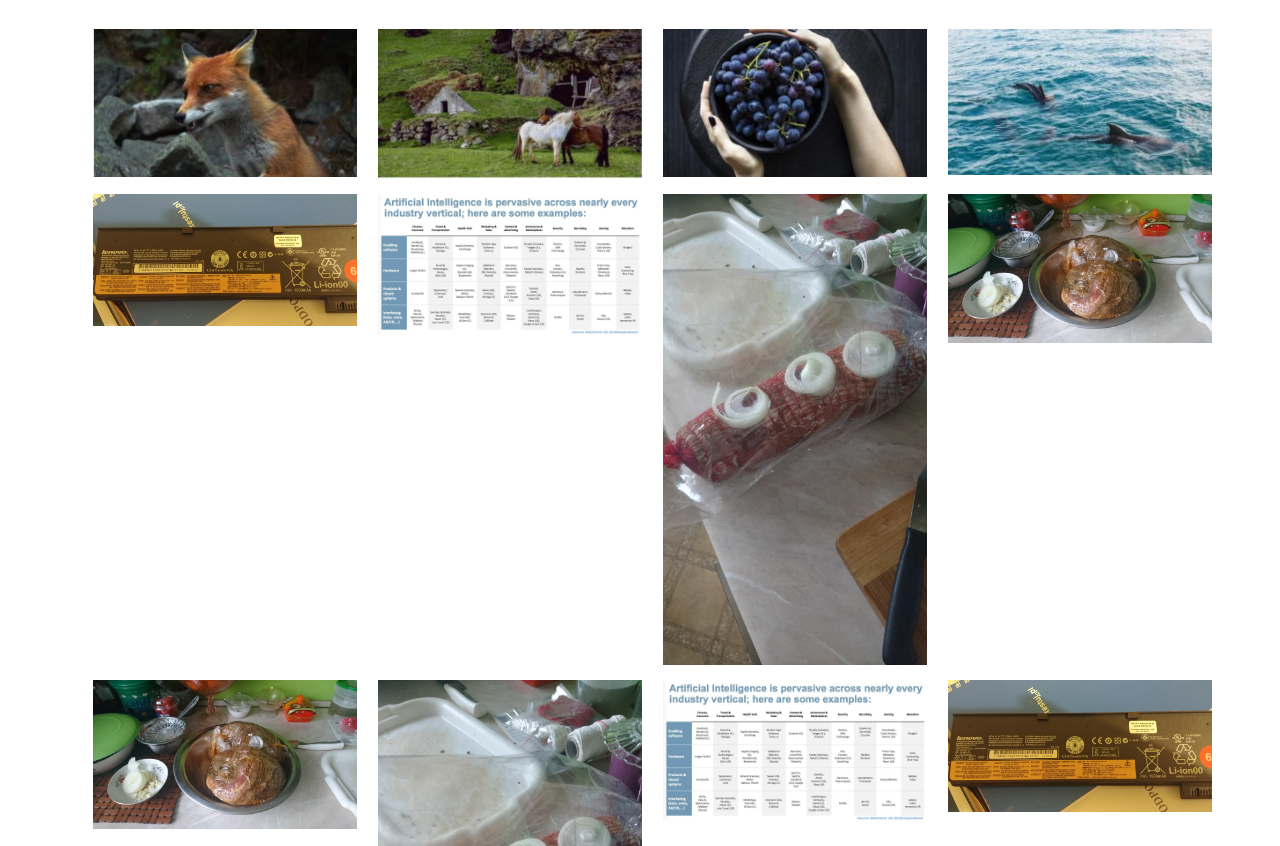
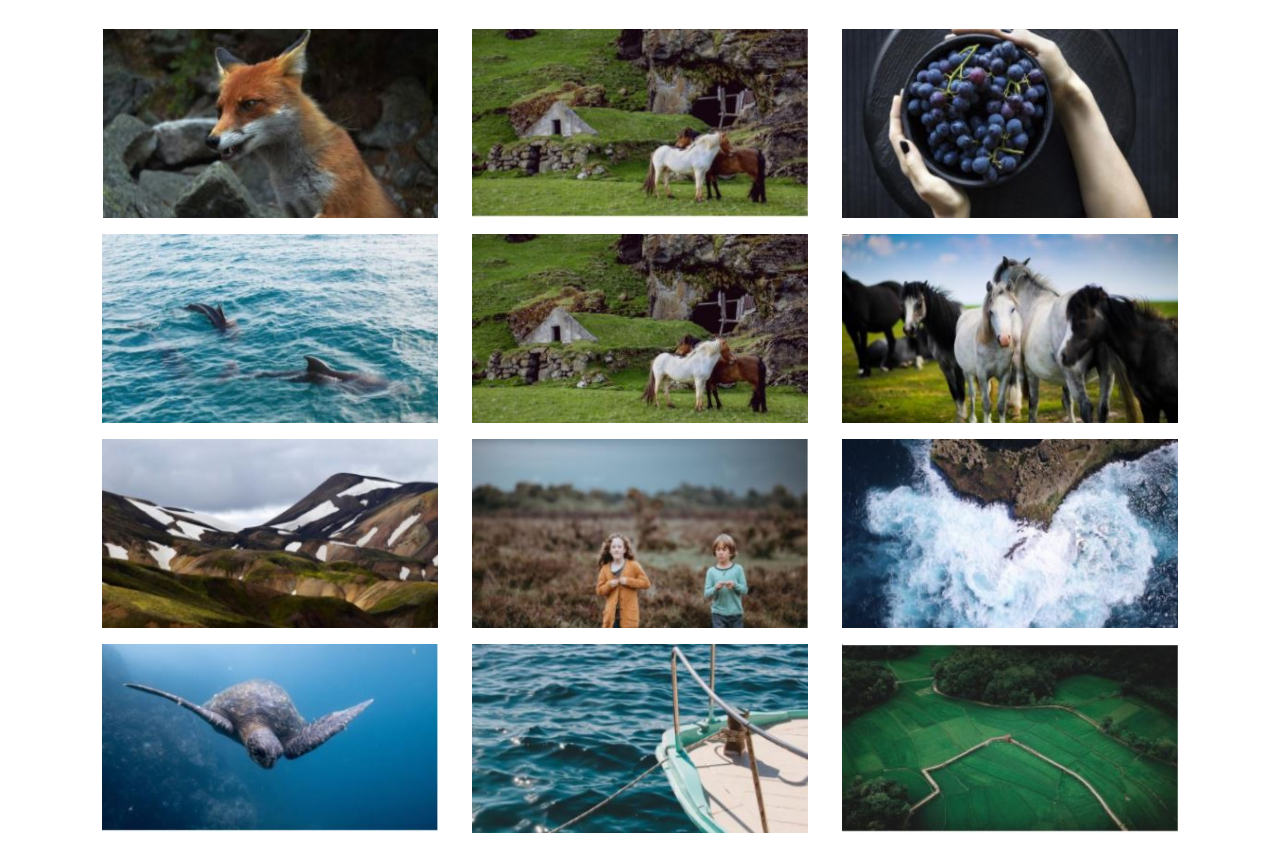
Before and after one commit to drolcak/photography, a website: page photo-gallery.html in a window 1280 px wide. Shown: the part 49-895 px from the top of the page. Drawn offline with Linux system fonts and the light colour scheme.

Commit message:
galeria cd

```diff
--- a/css/style.css
+++ b/css/style.css
@@ -81,24 +81,24 @@ nav a{
 
 }
 /* -------------------------- gallery --------------------------*/
-
-.first-row .row img {
-   max-width: 280px;
-    padding:3%;
+/* czym sie zawijać czy nie cały flex container*/
+.flex-container {
+    display: flex;
+    flex-wrap: wrap;
 
 }
-.second-row .row img {
-    max-width: 280px;
-    padding:3%;
-}
-.third-row .row img {
-    max-width: 280px;
-    padding:3%;
+
+
+/* zbliżenie podświetlonego elementu*/
+
+.flex-container img:hover {
+    box-shadow: 2px 4px grey;
+    transform: scale(1.1);
 }
 
-/* testy podświetlania zaznaczonego elementu*/
+/* 16:9*/
+.flex-container img {
+    width: 336px;
+  height: 189px;
 
-.first-row .row img:hover {
-    box-shadow: 2px 4px darkred;
-    transform: scale(1.1);
 }
--- a/photo-gallery.html
+++ b/photo-gallery.html
@@ -47,77 +47,77 @@
 
 <!----------------------------------gallery----------------------------------------------->
 
+<div class="container">
+<div class="flex-container justify-content-around">
 
-<div class ="container">
-    <div class ="first-row">
 
-        <div class="row ">
 
-                <div class="col-sm-3">
-                    <a href="#"><img src="img/gallery/1.JPG" alt="pierwszy obrazek" id="initial"> </a>
+
+                <div class="p-2">
+                    <a href="#"><img src="img/gallery/1.JPG" alt="pierwszy obrazek" > </a>
                 </div>
 
-                <div class="col-sm-3">
+                <div class="p-2">
                     <a href="#"><img src="img/gallery/2.JPG" alt="pierwszy obrazek"> </a>
                 </div>
 
-                <div class="col-sm-3">
+                <div class="p-2">
                     <a href="#"><img src="img/gallery/3.JPG" alt="pierwszy obrazek"> </a>
                 </div>
 
-                <div class="col-sm-3">
+                <div class="p-2">
                     <a href="#"><img src="img/gallery/4.JPG" alt="pierwszy obrazek"> </a>
                 </div>
 
-
+                <div class="p-2">
+                    <a href="#"><img src="img/gallery/5.JPG" alt="pierwszy obrazek"> </a>
                 </div>
 
+                <div class="p-2">
+                    <a href="#"><img src="img/gallery/6.JPG" alt="pierwszy obrazek"> </a>
+                </div>
+
+                <div class="p-2">
+                    <a href="#"><img src="img/gallery/7.JPG" alt="pierwszy obrazek" > </a>
+                </div>
+
+                <div class="p-2">
+                    <a href="#"><img src="img/gallery/8.JPG" alt="pierwszy obrazek"> </a>
+                </div>
+
+                <div class="p-2">
+                    <a href="#"><img src="img/gallery/9.JPG" alt="pierwszy obrazek"> </a>
+                </div>
+
+                <div class="p-2">
+                    <a href="#"><img src="img/gallery/10.JPG" alt="pierwszy obrazek"> </a>
+                </div>
+
+                <div class="p-2">
+                    <a href="#"><img src="img/gallery/11.JPG" alt="pierwszy obrazek"> </a>
+                </div>
+
+                <div class="p-2">
+                    <a href="#"><img src="img/gallery/12.JPG" alt="pierwszy obrazek"> </a>
                 </div>
 
 
-    <div class ="second-row">
-
-        <div class="row">
-
-            <div class="col-sm-3">
+                <div class="p-2">
                     <a href="#"><img src="img/gallery/13.jpg" alt="pierwszy obrazek"> </a>
                 </div>
 
-            <div class="col-sm-3">
+                <div class="p-2">
                     <a href="#"><img src="img/gallery/14.jpg" alt="pierwszy obrazek"> </a>
                 </div>
 
-            <div class="col-sm-3">
+                <div class="p-2">
                     <a href="#"><img src="img/gallery/15.jpg" alt="pierwszy obrazek"> </a>
                 </div>
 
-            <div class="col-sm-3">
-                <a href="#"><img src="img/gallery/16.jpg" alt="pierwszy obrazek"> </a>
-            </div>
-        </div>
-
-    </div>
-
-    <div class ="third-row">
-
-        <div class="row">
-
-            <div class="col-sm-3">
+                <div class="p-2">
                     <a href="#"><img src="img/gallery/16.jpg" alt="pierwszy obrazek"> </a>
                 </div>
 
-            <div class="col-sm-3 img-responsive">
-                <a href="#"><img src="img/gallery/15.jpg" alt="pierwszy obrazek"> </a>
-            </div>
-
-            <div class="col-sm-3">
-                <a href="#"><img src="img/gallery/14.jpg" alt="pierwszy obrazek"> </a>
-            </div>
-
-            <div class="col-sm-3">
-                <a href="#"><img src="img/gallery/13.jpg" alt="pierwszy obrazek"> </a>
-            </div>
-        </div>
 
 </div>
 
```
Lines whose indentation alone changed are shown as unchanged.
